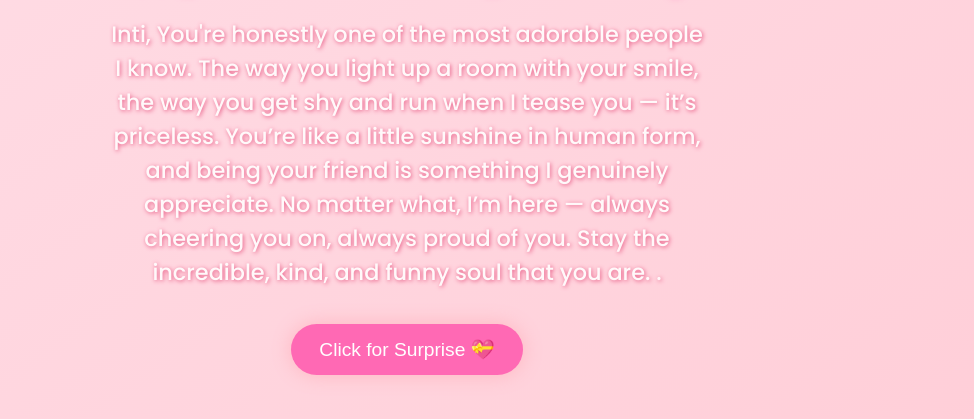
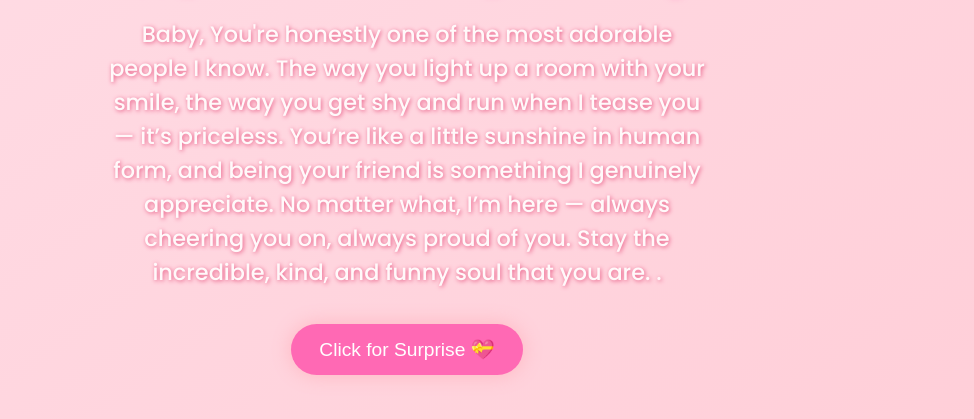
Before and after one commit to rahimouch/SoulefBD, a plain HTML site: page index.html in a window 1280 px wide. Shown: the part 257-676 px from the top of the page, without its empty margins (233-1207 px from the left). Drawn offline with Linux system fonts and the light colour scheme.

Commit message:
Update birthday message in index.html

```diff
--- a/index.html
+++ b/index.html
@@ -11,7 +11,7 @@
     <div class="hearts"></div>
 
     <h1>Happy 19th Birthday, Soulef 🎉</h1>
-    <p>Inti, You're honestly one of the most adorable people I know. The way you light up a room with your smile, the way you get shy and run when I tease you — it’s priceless. You’re like a little sunshine in human form, and being your friend is something
+    <p>Baby, You're honestly one of the most adorable people I know. The way you light up a room with your smile, the way you get shy and run when I tease you — it’s priceless. You’re like a little sunshine in human form, and being your friend is something
         I genuinely appreciate. No matter what, I’m here — always cheering you on, always proud of you. Stay the incredible, kind, and funny soul that you are. .
 
 
```
